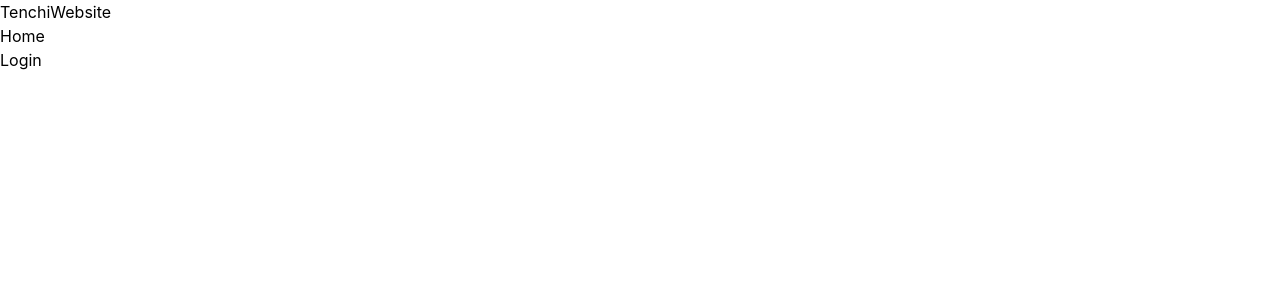
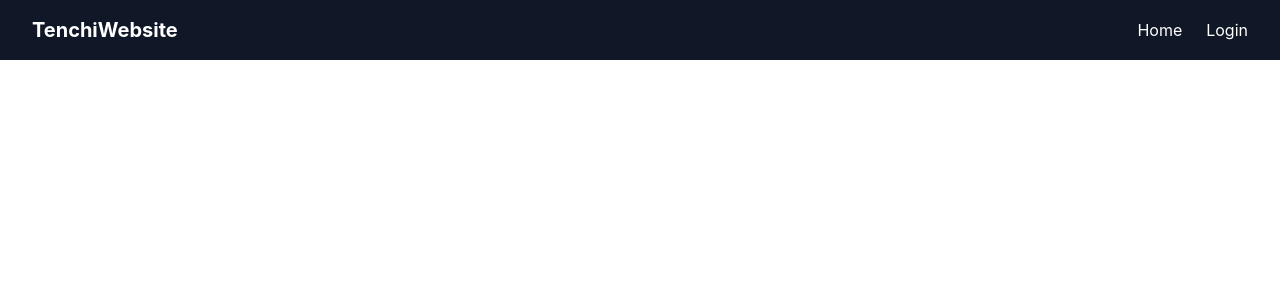
Before and after one commit to FishyKench/TenchiWebsite-Frontend, a React (Vite) app: page / in a window 1280 px wide. Shown: the top 300 px of the page. Built offline with nearby package versions, Linux system fonts and the light colour scheme.

Commit message:
styled the nav a bit

```diff
--- a/src/components/Navbar.jsx
+++ b/src/components/Navbar.jsx
@@ -1,12 +1,13 @@
-function Navbar(){
-    return(
-        <nav>
-            <h1>TenchiWebsite</h1>
-            <ul>
-                <li>Home</li>
-                <li>Login</li>
-            </ul>
-        </nav>
-    )
+function Navbar() {
+  return (
+    <nav className="flex items-center justify-between px-8 py-4 bg-gray-900 text-white">
+      <h1 className="text-xl font-bold">TenchiWebsite</h1>
+      <ul className="flex gap-6">
+        <li className="cursor-pointer hover:text-gray-300">Home</li>
+        <li className="cursor-pointer hover:text-gray-300">Login</li>
+      </ul>
+    </nav>
+  )
 }
+
 export default Navbar
```
